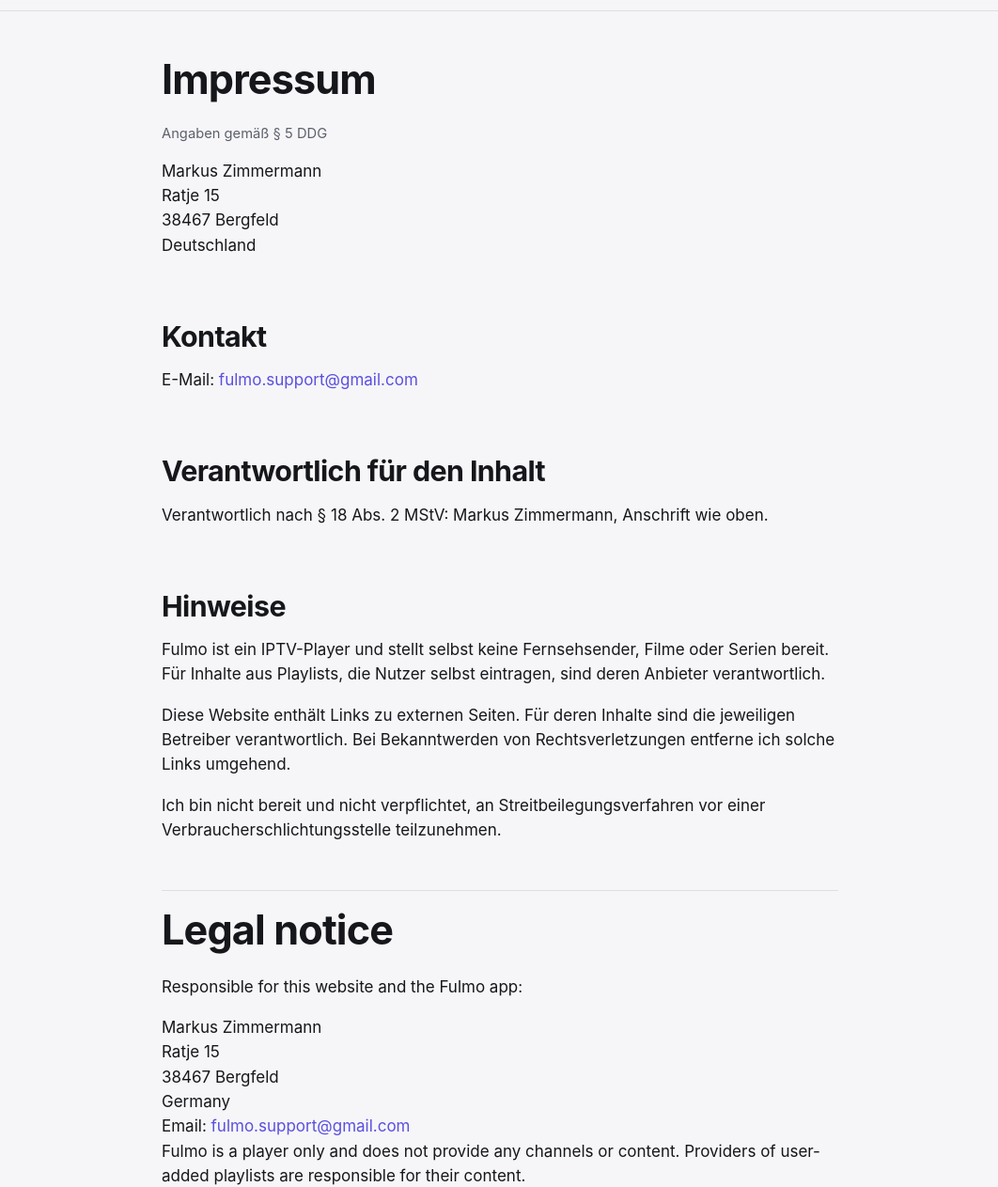
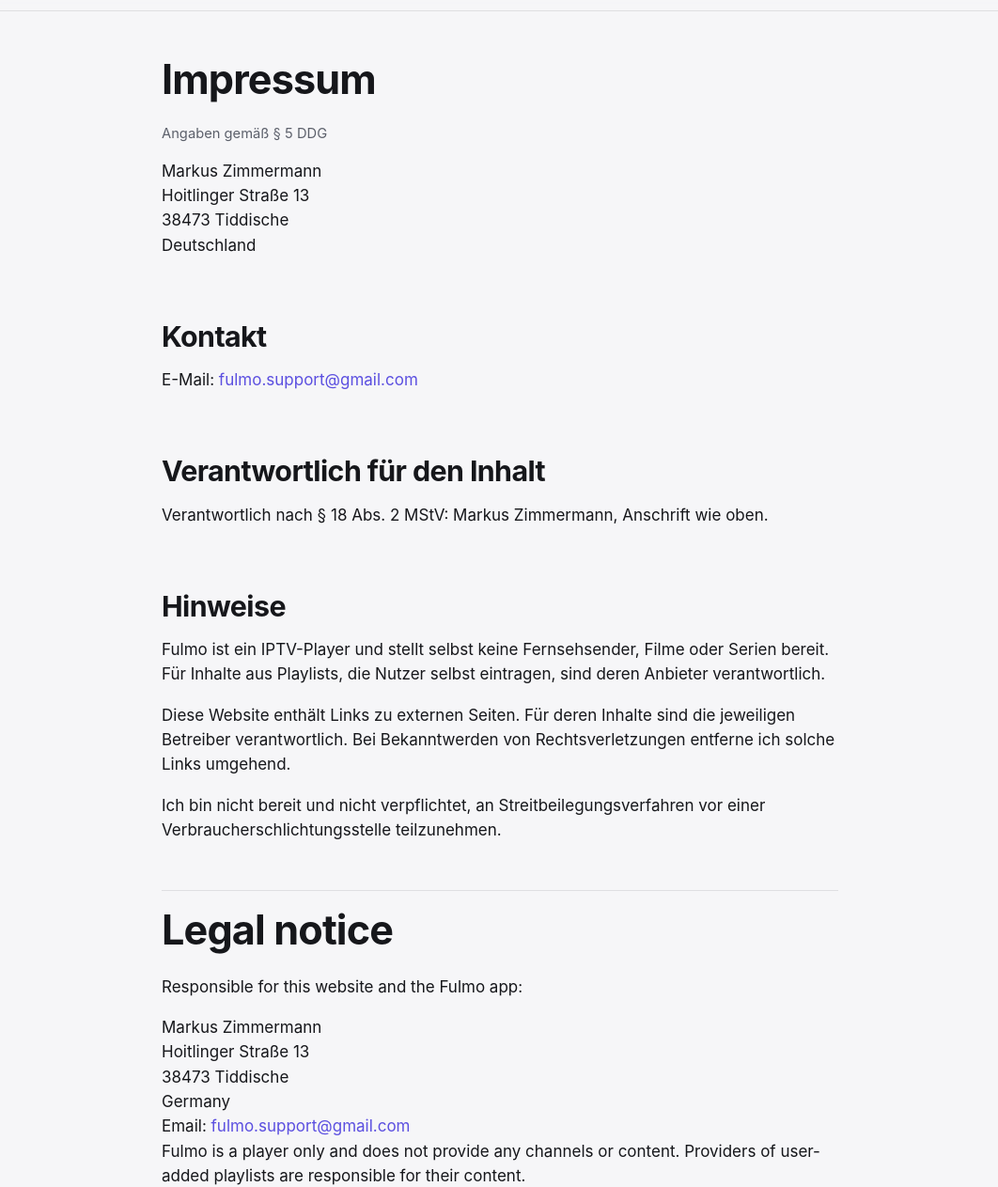
Before and after one commit to fulmo-app/fulmo-app.github.io, a plain HTML site: page impressum.html in a window 1280 px wide. Shown: the part 45-1308 px from the top of the page at 94% size, without its empty margins (108-1170 px from the left). Drawn offline with Linux system fonts and the light colour scheme.

Commit message:
Impressum und Datenschutz: neue Anschrift, Demo-Playlist aktualisiert

```diff
--- a/impressum.html
+++ b/impressum.html
@@ -37,8 +37,8 @@
 
         <address>
           Markus Zimmermann<br>
-          Ratje 15<br>
-          38467 Bergfeld<br>
+          Hoitlinger Straße 13<br>
+          38473 Tiddische<br>
           Deutschland
         </address>
 
@@ -59,8 +59,8 @@
         <p>Responsible for this website and the Fulmo app:</p>
         <address>
           Markus Zimmermann<br>
-          Ratje 15<br>
-          38467 Bergfeld<br>
+          Hoitlinger Straße 13<br>
+          38473 Tiddische<br>
           Germany<br>
           Email: <a href="mailto:fulmo.support@gmail.com">fulmo.support@gmail.com</a>
         </address>
```
Also changed, not shown: datenschutz.html (+4 -4 lines), 1 other file.
